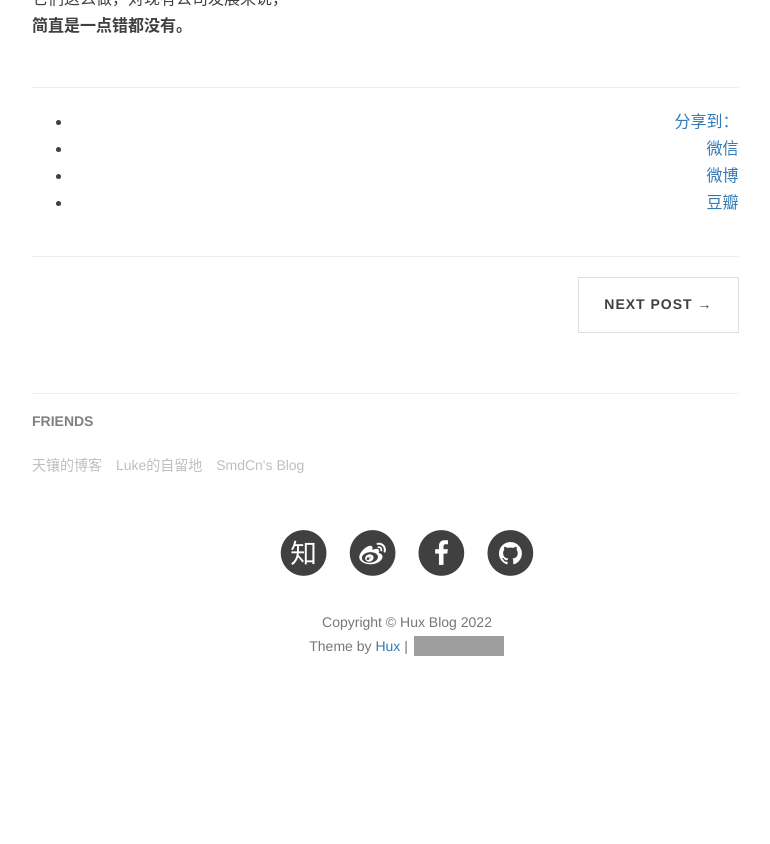
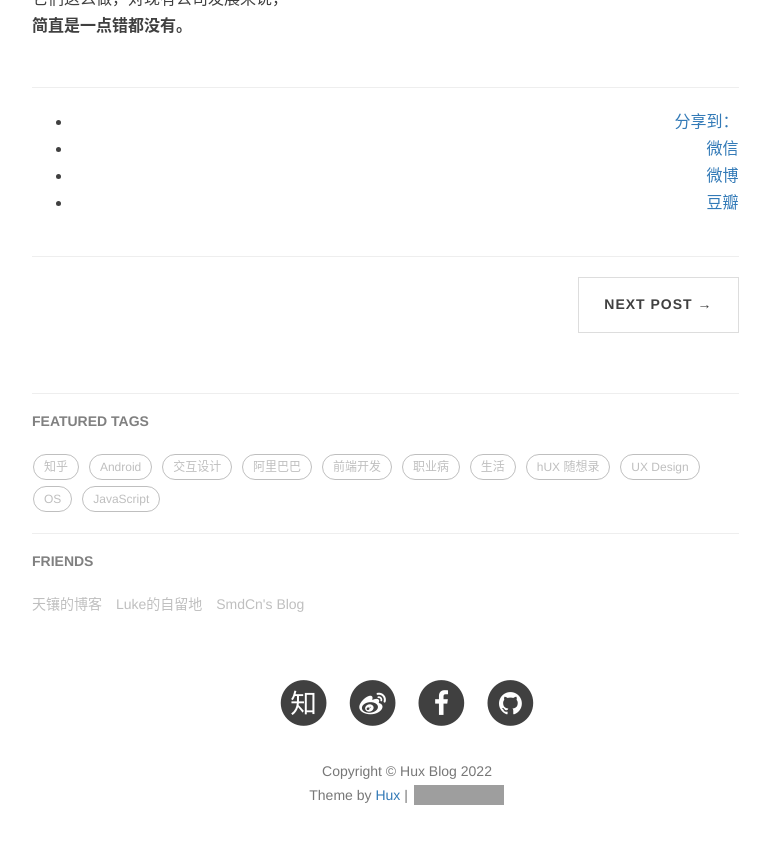
Before and after one commit to q97236143/Huxproh, a Jekyll site: the page built from _posts/2014-08-16-miui6.markdown, in a window 1280 px wide and 900 px high, scrolled down 1838 px. Shown: the top 844 px of the window, without its empty margins (233-1003 px from the left). Built offline with Jekyll 4.4.1, drawn with Linux system fonts in a browser that asks for light colours; nearby versions of some CDN libraries; comment, search, counter and statistics services are not loaded; before the commit the page ends 2589 px from its top, so only the background shows below that; grey boxes are pictures that could not be loaded.

```diff
--- a/_config.yml
+++ b/_config.yml
@@ -21,7 +21,7 @@ facebook_username:  huxpro
 # Build settings
 highlighter: pygments
 permalink: pretty
-paginate: 20
+paginate: 10
 exclude: ["less","node_modules","Gruntfile.js","package.json","README.md"]
 anchorjs: true      # if you want to customize anchor. check out line:129 of `post.html`
 
@@ -36,8 +36,10 @@ kramdown:
 
 # Duoshuo settings
 # please set your own DuoShuo account in `post.html` and `about.html`
+# seeing the Share component is depend on Comment so we can NOT use share only.
 useDuoshuo: true    # use both Comment and Share
-useShare: true      # use Comment only. seeing the Share component is depend on Comment so we can NOT use share only.
+useShare: true      # set to false if you want to use Comment only
+
 
 
 # Todo: Analysis settings
@@ -48,10 +50,13 @@ useGoogleAnalysis: true     # TODO
 
 
 # Sidebar settings
-sidebar: true
-sidebar-featured-tags: true
+sidebar: true                           # whether or not using Sidebar.
 sidebar-about-description: "写写代码，做做设计，看看产品。世界那么大，多玩玩看看。"
 sidebar-avatar: /img/avatar-hux.jpg     # use absolute URL.
+
+# Featured Tags
+featured-tags: true                     # whether or not using Feature-Tags
+featured-condition-size: 1              # A tag will be featured if the size of it is more than this condition value
 
 # Friends
 friends: [
--- a/_layouts/post.html
+++ b/_layouts/post.html
@@ -40,6 +40,8 @@ layout: default
 <article>
     <div class="container">
         <div class="row">
+
+    <!-- Post Container -->
             <div class="
                 col-lg-8 col-lg-offset-2
                 col-md-10 col-md-offset-1
@@ -95,27 +97,42 @@ layout: default
                 </div>
                 <!-- 多说评论框 end -->
                 {% endif %}
-
-
             </div>
 
-            <!-- friends & sidebar -->
-            {% if site.friends %}
+    <!-- Sidebar Container -->
             <div class="
                 col-lg-8 col-lg-offset-2
                 col-md-10 col-md-offset-1
                 sidebar-container">
+
+                <!-- Featured Tags -->
+                {% if site.featured-tags %}
+                <section>
+                    <hr class="hidden-sm hidden-xs">
+                    <h5><a href="/tags/">FEATURED TAGS</a></h5>
+                    <div class="tags">
+        				{% for tag in site.tags %}
+                            {% if tag[1].size > {{site.featured-condition-size}} %}
+                				<a href="/tags/#{{ tag[0] }}" title="{{ tag[0] }}" rel="{{ tag[1].size }}">
+                                    {{ tag[0] }}
+                                </a>
+                            {% endif %}
+        				{% endfor %}
+        			</div>
+                </section>
+                {% endif %}
+
+                <!-- Friends Blog -->
+                {% if site.friends %}
                 <hr>
                 <h5>FRIENDS</h5>
-                <ul class="list-inline" style="
-                    margin-bottom: 0;
-                ">
+                <ul class="list-inline">
                     {% for friend in site.friends %}
                         <li><a href="{{friend.href}}">{{friend.title}}</a></li>
                     {% endfor %}
                 </ul>
+                {% endif %}
             </div>
-            {% endif %}
         </div>
     </div>
 </article>
```
Also changed, not shown: _layouts/page.html (+35 -7 lines), README.md.
